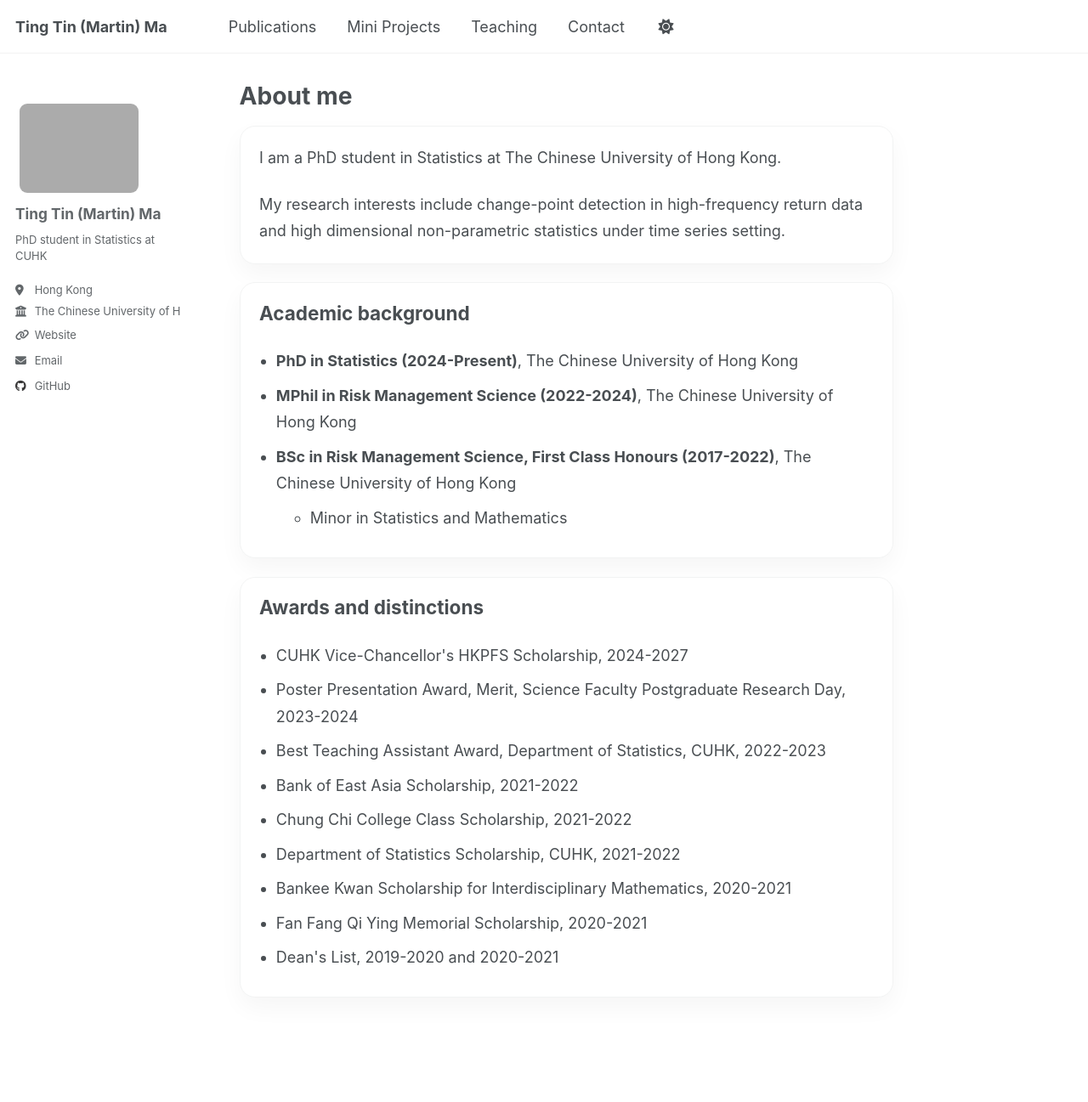
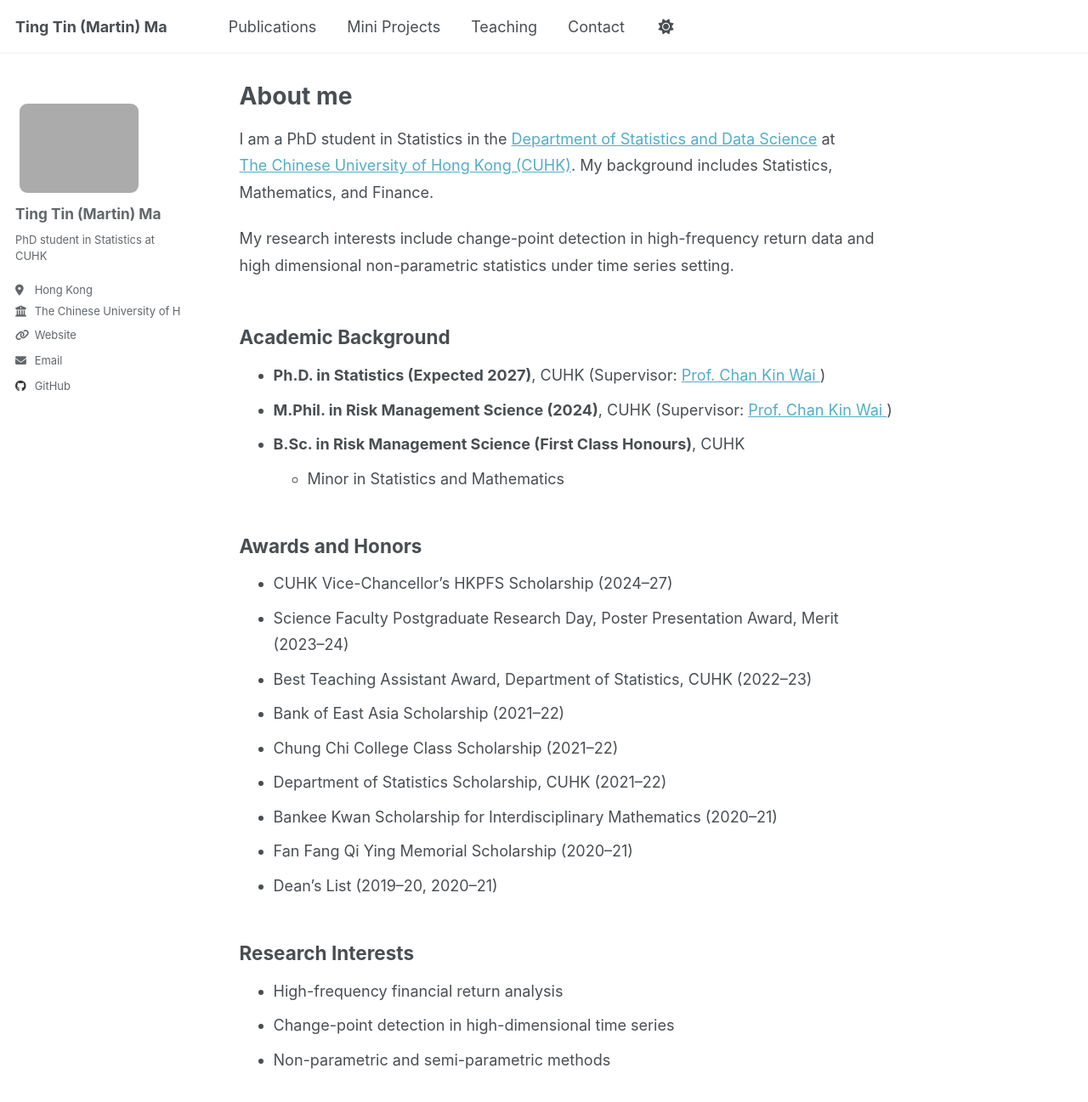
Before and after one commit to martinmtt0902/martinmtt0902.github.io, a Jekyll site: the page built from _pages/about.md, in a window 1280 px wide and 1400 px high. Shown: the top 1297 px of the window at 85% size. Built offline with Jekyll 4.4.1, drawn with Linux system fonts in a browser that asks for light colours; a script that is not in the unit is left out.

Commit message:
Restore original homepage content

```diff
--- a/_pages/about.md
+++ b/_pages/about.md
@@ -7,39 +7,53 @@ redirect_from:
   - /about.html
 ---
 
-<div class="professional-home">
-  <section class="profile-section profile-section--intro">
-    <p class="profile-lead">
-      I am a PhD student in Statistics at The Chinese University of Hong Kong.
-    </p>
-    <p>My research interests include change-point detection in high-frequency return data and high dimensional non-parametric statistics under time series setting.</p>
-  </section>
+I am a PhD student in Statistics in the [Department of Statistics and Data Science](https://www.sta.cuhk.edu.hk/) at
+[The Chinese University of Hong Kong (CUHK)](https://www.cuhk.edu.hk/). My background includes Statistics, Mathematics, and Finance.
 
-  <section class="profile-section">
-    <h2>Academic background</h2>
-    <ul class="profile-list">
-      <li><strong>PhD in Statistics (2024-Present)</strong>, The Chinese University of Hong Kong</li>
-      <li><strong>MPhil in Risk Management Science (2022-2024)</strong>, The Chinese University of Hong Kong</li>
-      <li><strong>BSc in Risk Management Science, First Class Honours (2017-2022)</strong>, The Chinese University of Hong Kong
-        <ul>
-          <li>Minor in Statistics and Mathematics</li>
-        </ul>
-      </li>
-    </ul>
-  </section>
+My research interests include change-point detection in high-frequency return data and high dimensional non-parametric statistics under time series setting.
+<li style="list-style-type: none; height: 0.5rem;"></li>
+<h2 style="margin-top: 1.25rem; margin-bottom: 0.25rem;">Academic Background</h2>
 
-  <section class="profile-section">
-    <h2>Awards and distinctions</h2>
-    <ul class="profile-list profile-list--compact">
-      <li>CUHK Vice-Chancellor's HKPFS Scholarship, 2024-2027</li>
-      <li>Poster Presentation Award, Merit, Science Faculty Postgraduate Research Day, 2023-2024</li>
-      <li>Best Teaching Assistant Award, Department of Statistics, CUHK, 2022-2023</li>
-      <li>Bank of East Asia Scholarship, 2021-2022</li>
-      <li>Chung Chi College Class Scholarship, 2021-2022</li>
-      <li>Department of Statistics Scholarship, CUHK, 2021-2022</li>
-      <li>Bankee Kwan Scholarship for Interdisciplinary Mathematics, 2020-2021</li>
-      <li>Fan Fang Qi Ying Memorial Scholarship, 2020-2021</li>
-      <li>Dean's List, 2019-2020 and 2020-2021</li>
-    </ul>
-  </section>
-</div>
+<ul style="margin-top: 0.25rem; margin-bottom: 1rem;">
+  <li><strong>Ph.D. in Statistics (Expected 2027)</strong>, CUHK
+  (Supervisor:
+  <a href="https://sites.google.com/site/kcwanchkeith/home" target="_blank" rel="noopener">
+    Prof. Chan Kin Wai
+  </a>)
+</li>
+ <li><strong>M.Phil. in Risk Management Science (2024)</strong>, CUHK
+  (Supervisor:
+  <a href="https://sites.google.com/site/kcwanchkeith/home" target="_blank" rel="noopener">
+    Prof. Chan Kin Wai
+  </a>)
+</li>
+  <li><strong>B.Sc. in Risk Management Science (First Class Honours)</strong>, CUHK
+      <ul>
+        <li>Minor in Statistics and Mathematics</li>
+      </ul>
+  </li>
+</ul>
+
+<li style="list-style-type: none; height: 0.5rem;"></li>
+<h2 style="margin-top: 1.25rem; margin-bottom: 0.25rem;">Awards and Honors</h2>
+
+<ul style="margin-top: 0.25rem; margin-bottom: 1rem;">
+  <li>CUHK Vice-Chancellor’s HKPFS Scholarship (2024–27)</li>
+  <li>Science Faculty Postgraduate Research Day, Poster Presentation Award, Merit (2023–24)</li>
+  <li>Best Teaching Assistant Award, Department of Statistics, CUHK (2022–23)</li>
+  <li>Bank of East Asia Scholarship (2021–22)</li>
+  <li>Chung Chi College Class Scholarship (2021–22)</li>
+  <li>Department of Statistics Scholarship, CUHK (2021–22)</li>
+  <li>Bankee Kwan Scholarship for Interdisciplinary Mathematics (2020–21)</li>
+  <li>Fan Fang Qi Ying Memorial Scholarship (2020–21)</li>
+  <li>Dean’s List (2019–20, 2020–21)</li>
+</ul>
+
+<li style="list-style-type: none; height: 0.5rem;"></li>
+<h2 style="margin-top: 1.25rem; margin-bottom: 0.25rem;">Research Interests</h2>
+
+<ul style="margin-top: 0.25rem; margin-bottom: 1rem;">
+  <li>High-frequency financial return analysis</li>
+  <li>Change-point detection in high-dimensional time series</li>
+  <li>Non-parametric and semi-parametric methods</li>
+</ul>
```
